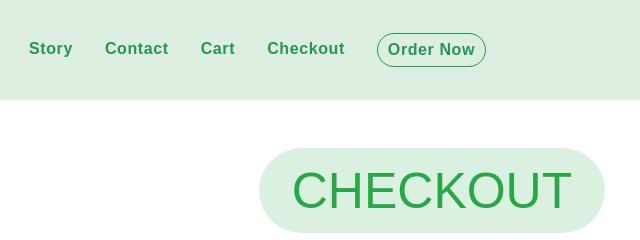
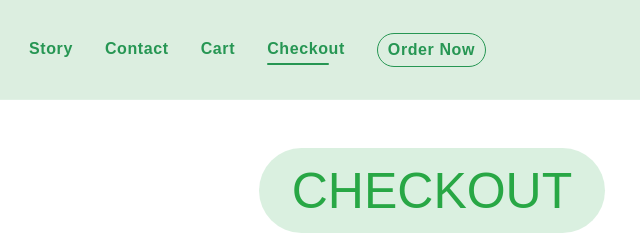
Before and after one commit to AbdelrhmanBadran/BogaFinal, a plain HTML site: page checkout.html in a window 1280 px wide. Shown: the top 240 px of the page, 208-848 px from the left. Drawn offline with nearby package versions, Linux system fonts and the light colour scheme.

Commit message:
checkout active

```diff
--- a/checkout.html
+++ b/checkout.html
@@ -52,7 +52,7 @@
               <a href="cart.html" class="dropdown-toggle nav__item-link">cart</a>
             </li><!-- /.nav-item -->
             <li class="nav__item with-dropdown">
-              <a href="checkout.html" class="dropdown-toggle nav__item-link">checkout</a>
+              <a href="checkout.html" class="dropdown-toggle nav__item-link active">checkout</a>
             </li><!-- /.nav-item -->
             <li class="nav__item order">
               <a href="shop.html" class=" nav__item-link special-btn">Order Now</a>
```
